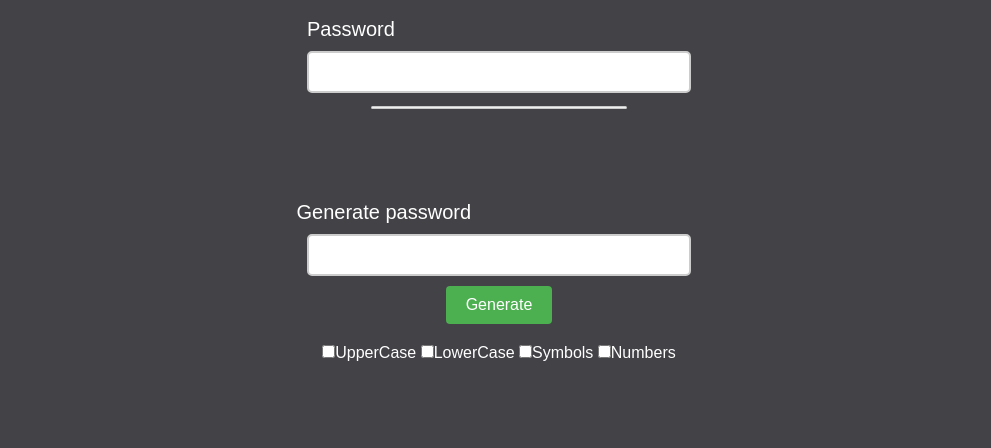
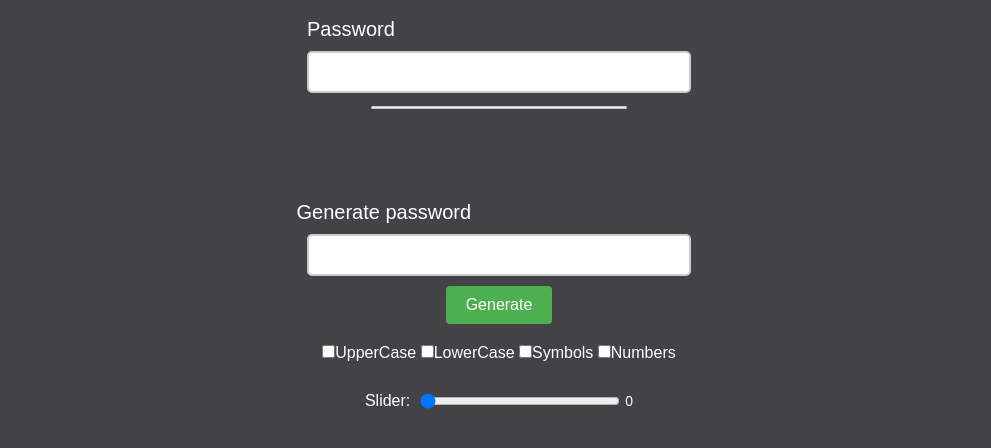
Before and after one commit to OZiad/password-generator-evaluator-ConUHacks2023-, a plain HTML site: page FrontEnd/login.html in a window 1280 px wide. Shown: the part 352-800 px from the top of the page, without its empty margins (141-1132 px from the left). Drawn offline with Linux system fonts and the light colour scheme.

Commit message:
Add slider under checkboxes for password length

```diff
--- a/FrontEnd/login.css
+++ b/FrontEnd/login.css
@@ -95,6 +95,16 @@ body {
   color: #fff;
 }
 
+.generate-form input[type="text"] {
+  display: block;
+  margin: 0 auto;
+  width: 30%;
+  padding: 10px;
+  font-size: 16px;
+  border: 2px solid #ccc;
+  border-radius: 5px;
+}
+
 .gen-label {
   display: block;
   font-size: 20px;
@@ -179,3 +189,35 @@ input[type='password'] {
 .generate-button:hover {
   background-color: #45a049;
 }
+
+
+.container {
+  text-align: center;
+}
+
+.checkbox-form {
+  display: inline-block;
+  margin-bottom: 10px;
+}
+.slider-container {
+  display: flex;
+  align-items: center;
+  justify-content: center;
+  margin-top: 20px;
+}
+
+.slider-label {
+  margin-right: 10px;
+  font-size: 16px;
+  color: #fff;
+}
+
+.slider-input {
+  width: 200px;
+}
+
+.slider-value {
+  font-size: 14px;
+  color: #fff;
+  margin-left: 5px;
+}
--- a/FrontEnd/login.html
+++ b/FrontEnd/login.html
@@ -34,10 +34,9 @@
 
     <form class="generate-form">
       <label for="password" class="gen-pass">Generate password</label>
-      <input type="password" id="password" readonly required>
+      <input type="text" id="password" readonly required>
       <button type="button" id="generate-button" class="generate-button">Generate</button>
     </form>
-
 
     <div class="container">
       <form class="checkbox-form">
@@ -46,14 +45,23 @@
         </label>
         <label class="checkbox-label">
           <input id="lowercase" type="checkbox" value="">LowerCase
-          <label class="checkbox-label">
-            <input id="symbols" type="checkbox" value="">Symbols
-            <label class="checkbox-label">
-              <input id="numbers" type="checkbox" value="">Numbers
-            </label>
+        </label>
+        <label class="checkbox-label">
+          <input id="symbols" type="checkbox" value="">Symbols
+        </label>
+        <label class="checkbox-label">
+          <input id="numbers" type="checkbox" value="">Numbers
+        </label>
       </form>
+      <div class="slider-container">
+        <label class="slider-label" for="slider-input">Slider: </label>
+        <input type="range" id="slider-input" class="slider-input" min="0" max="15" value="0">
+        <span id="slider-value" class="slider-value">0</span>
+      </div>
     </div>
+
   </div>
+
 </body>
 
 </html>
--- a/FrontEnd/login.js
+++ b/FrontEnd/login.js
@@ -99,8 +99,17 @@ const generateButton = document.getElementById('generate-button');
 const generatedPasswordInput = document.getElementById('password');
 
 // Add event listener to the button
-generateButton.addEventListener('click', function() {
+generateButton.addEventListener('click', function () {
   const password = generatePassword();
+  console.log(sliderInput.value);
+  /**
+   *
+   * Insert password generation logic
+   *
+   */
+
+
+
   generatedPasswordInput.value = password;
 });
 
@@ -143,3 +152,21 @@ function getRandomCharacter(str) {
   const randomIndex = Math.floor(Math.random() * str.length);
   return str.charAt(randomIndex);
 }
+
+// Slider logic
+
+// Get the slider input element
+const sliderInput = document.getElementById('slider-input');
+
+// Get the slider value element
+const sliderValue = document.getElementById('slider-value');
+
+// Add an event listener to the slider input
+sliderInput.addEventListener('input', () => {
+  // Update the value displayed next to the slider
+  sliderValue.textContent = sliderInput.value;
+  console.log(sliderInput.value);
+});
+
+// Set the initial value displayed next to the slider
+sliderValue.textContent = sliderInput.value;
```
